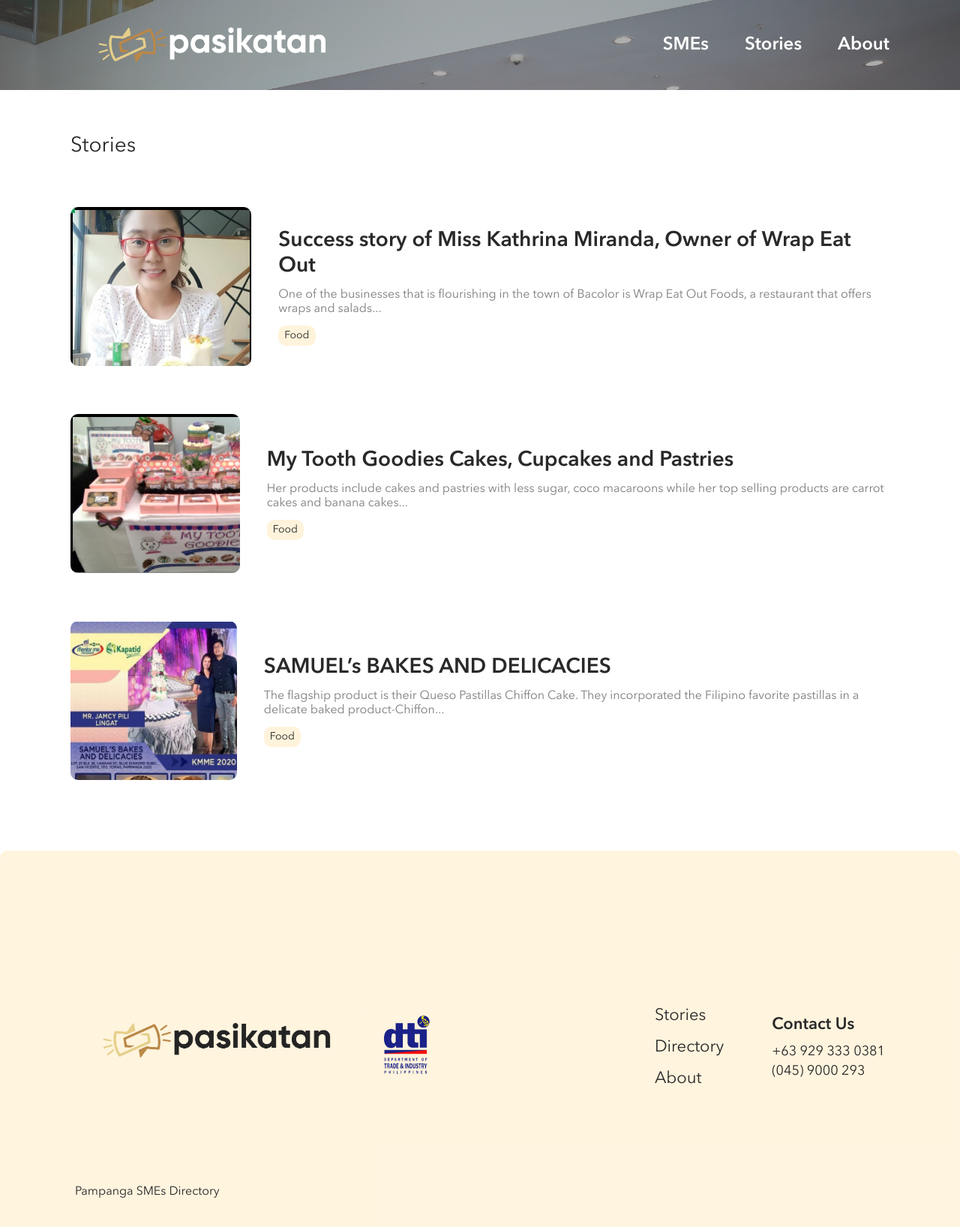
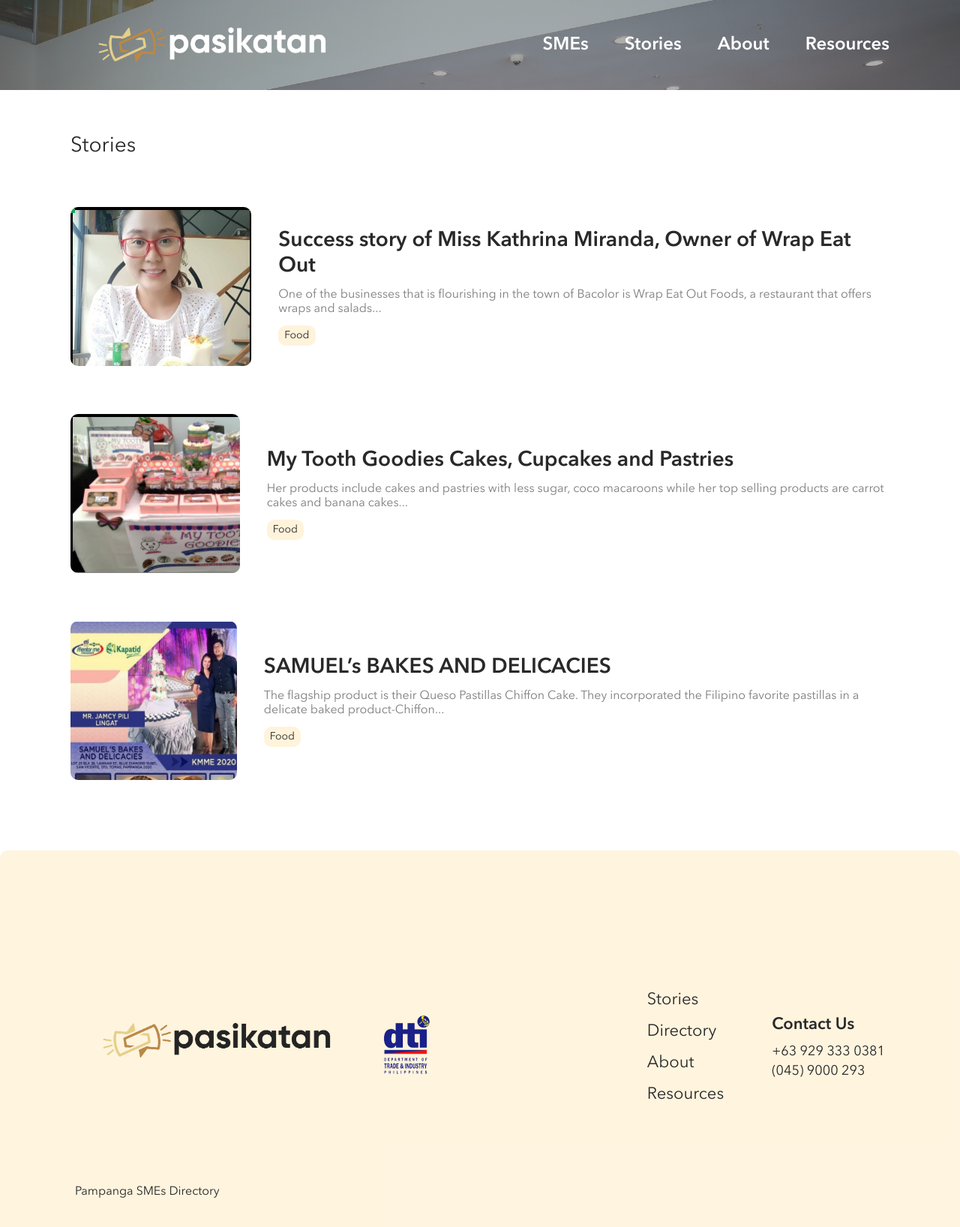
Before and after one commit to gabrielbrrll/dti-pamp-pasikanan, a Next.js app: page /stories in a window 1280 px wide. Shown: the top 1636 px of the page at 75% size. Built offline with nearby package versions, Linux system fonts and the light colour scheme.

Commit message:
Added resources page

```diff
--- a/components/Footer.tsx
+++ b/components/Footer.tsx
@@ -43,6 +43,13 @@
               <div style={{ fontSize: '22px', marginTop: '16px' }}>About</div>
             </a>
           </Link>
+          <Link href="/resources">
+            <a>
+              <div style={{ fontSize: '22px', marginTop: '16px' }}>
+                Resources
+              </div>
+            </a>
+          </Link>
         </div>
         <div>
           <div style={{ fontSize: '22px', fontWeight: 600 }}>Contact Us</div>
--- a/components/Header.tsx
+++ b/components/Header.tsx
@@ -47,8 +47,18 @@
       </Link>
       <Link href="/about">
         <a>
+          <Text
+            size="2xl"
+            style={{ fontWeight: 600, color: 'white', marginRight: '48px' }}
+          >
+            About
+          </Text>
+        </a>
+      </Link>
+      <Link href="/resources">
+        <a>
           <Text size="2xl" style={{ fontWeight: 600, color: 'white' }}>
-            About
+            Resources
           </Text>
         </a>
       </Link>
```
Also changed, not shown: pages/about/index.tsx (+1 -61 lines), pages/resources/index.tsx (added, +80 -0 lines).
